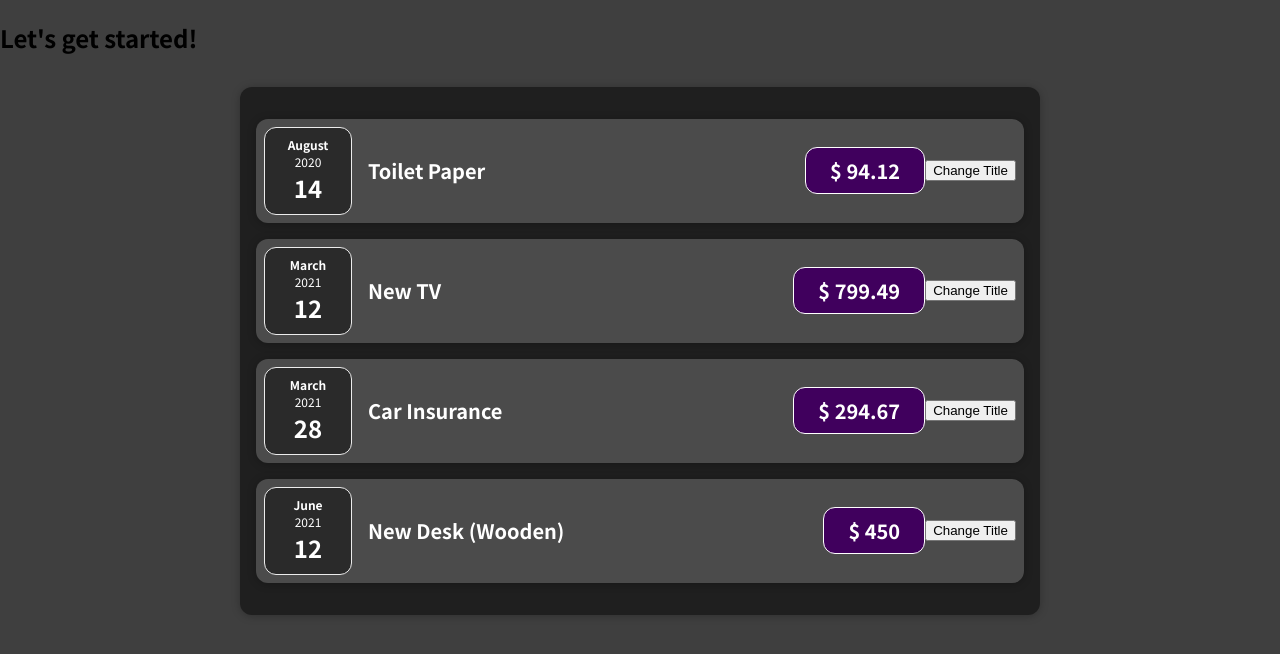
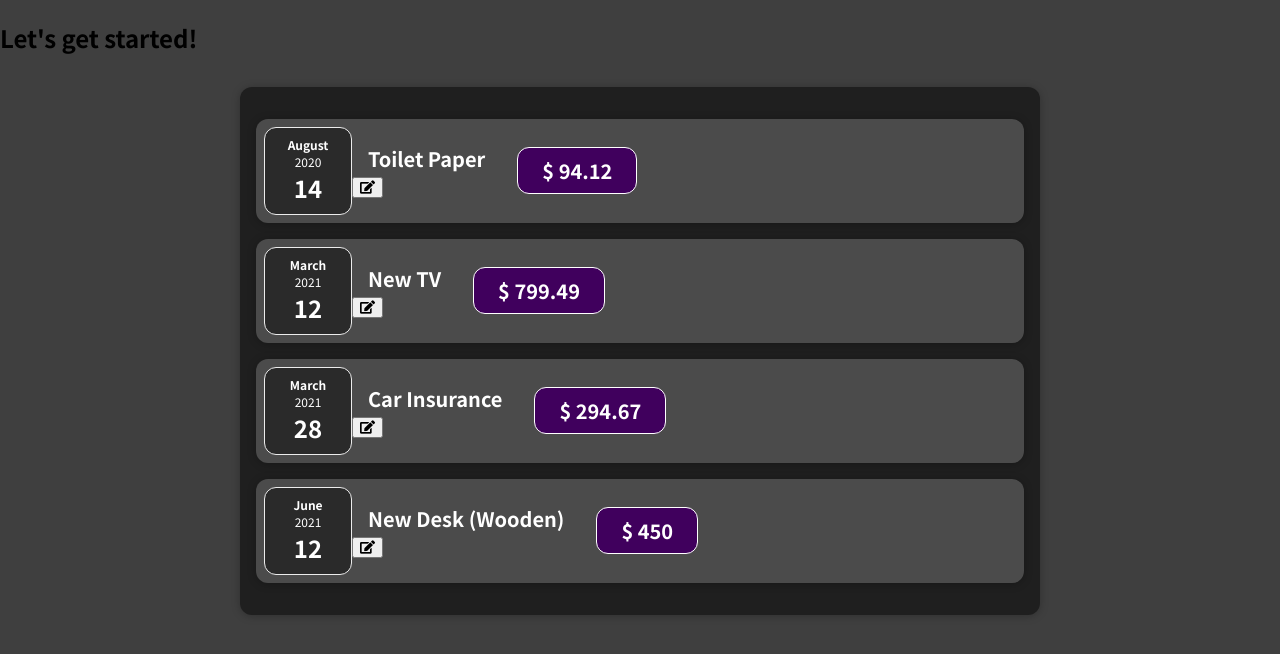
Before and after one commit to DeboraBucci/shopping-chart, a React (Create React App) app: page / in a window 1280 px wide. Shown: the top 654 px of the page. Built offline with nearby package versions, Linux system fonts and the light colour scheme.

Commit message:
relocate the <button> to be the sibling of the returned <h2>, and change its content from a string to an icon

```diff
--- a/src/components/Expenses/ExpenseItem.js
+++ b/src/components/Expenses/ExpenseItem.js
@@ -28,13 +28,17 @@ const ExpenseItem = ({ title: initialTitle, amount, date }) => {
       <ExpenseDate date={date} />
       <div className="expense-item__description">
         {change === false ? (
-          <h2>{title}</h2>
+          <div>
+            <h2>{title}</h2>
+            <button onClick={changeHandler}>
+              <i class="fas fa-edit"></i>
+            </button>
+          </div>
         ) : (
           <ExpensesInput inputHandler={inputHandler} title={title} />
         )}
         <div className="expense-item__price">{`$ ${amount}`}</div>
       </div>
-      <button onClick={changeHandler}>Change Title</button>
     </Card>
   );
 };
```
